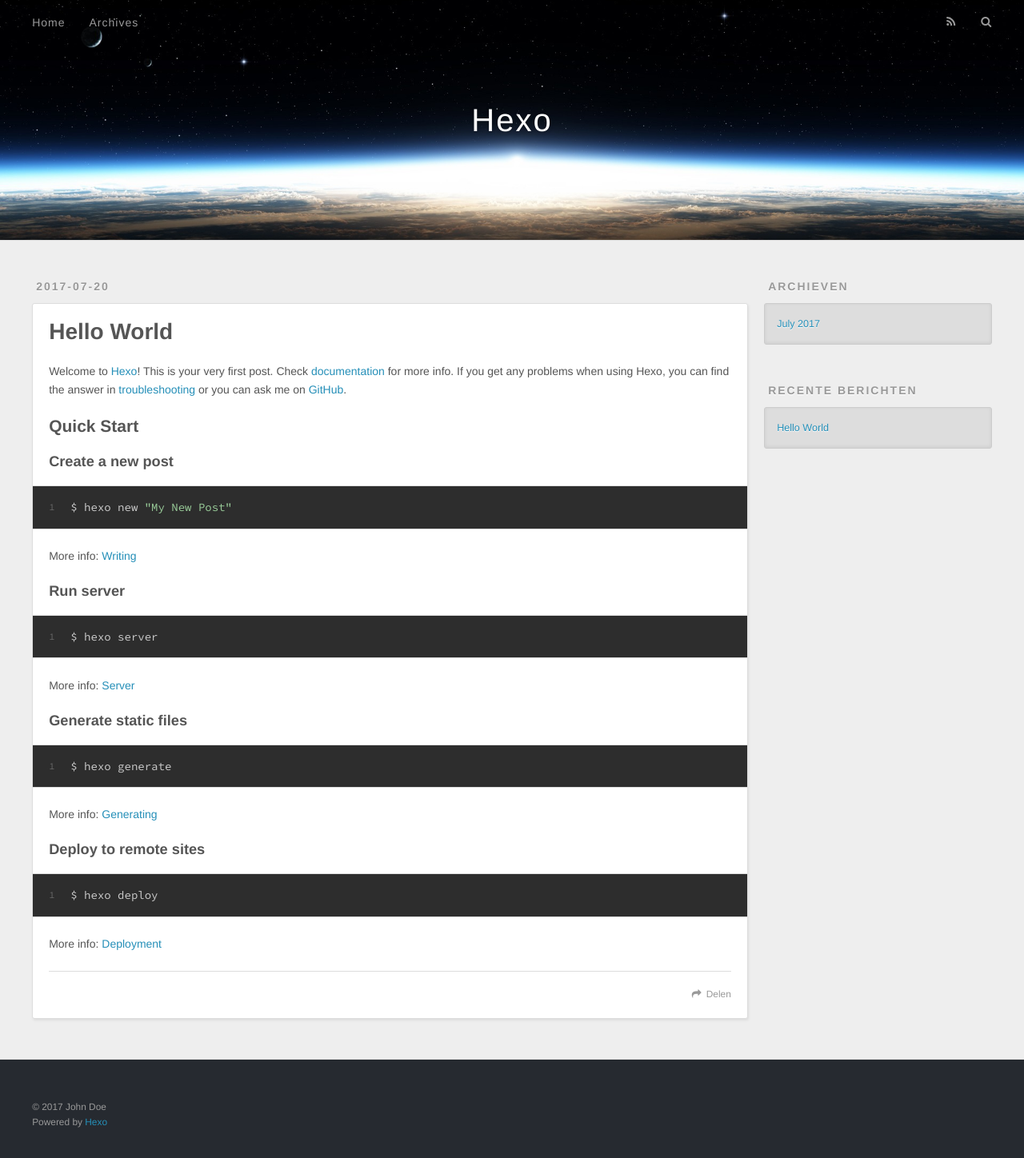
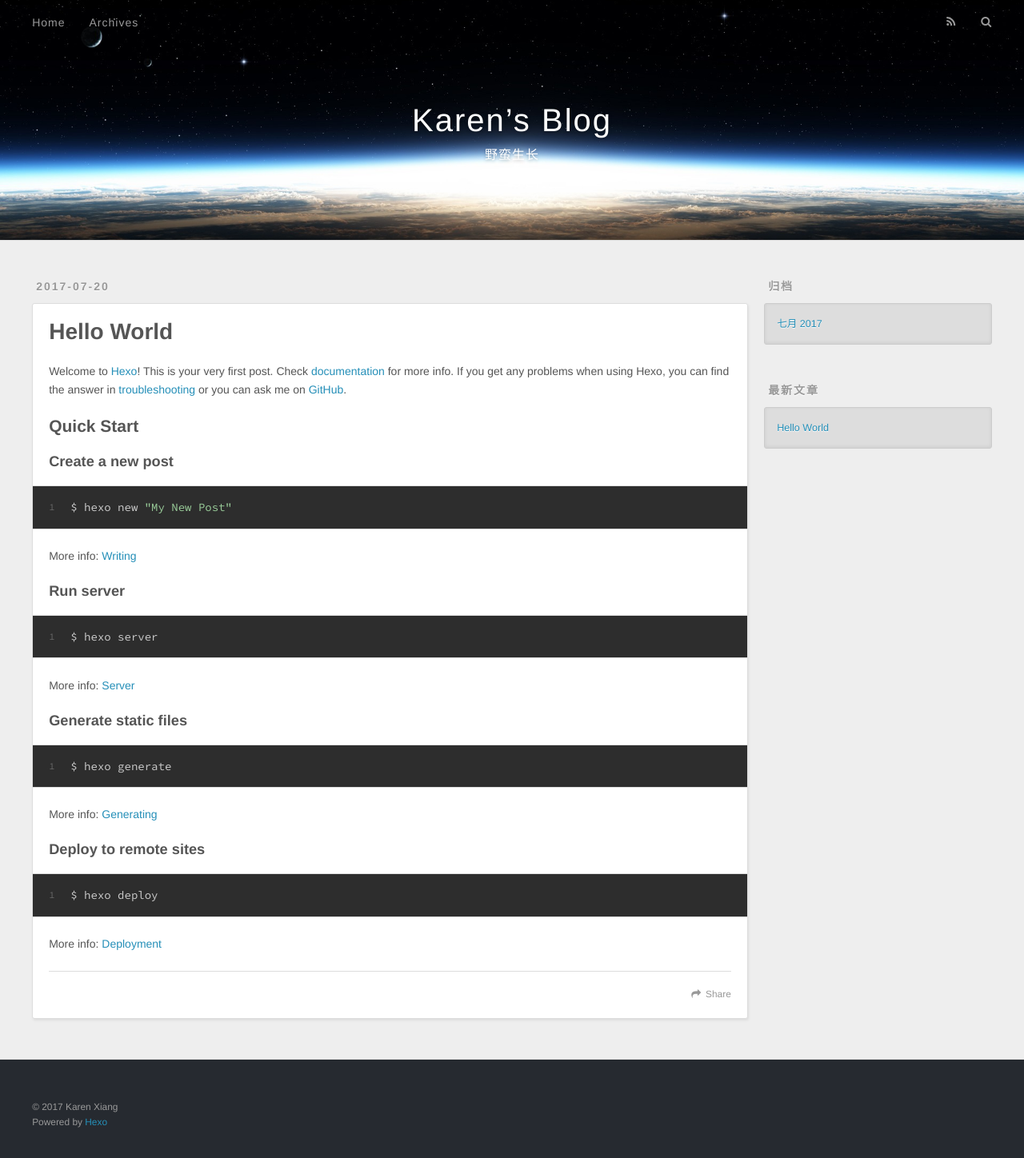
Before and after one commit to KarenXiang/KarenXiang.github.io, a plain HTML site: page index.html in a window 1280 px wide. Shown: the whole page at 80% size. Drawn offline with nearby package versions, Linux system fonts and the light colour scheme.

Commit message:
Site updated: 2017-07-20 11:51:26

```diff
--- a/index.html
+++ b/index.html
@@ -3,16 +3,20 @@
 <head>
   <meta charset="utf-8">
 
-  <title>Hexo</title>
+  <title>Karen’s Blog</title>
   <meta name="viewport" content="width=device-width, initial-scale=1, maximum-scale=1">
-  <meta property="og:type" content="website">
-<meta property="og:title" content="Hexo">
+  <meta name="description" content="真正的和平来源于互相理解">
+<meta property="og:type" content="website">
+<meta property="og:title" content="Karen’s Blog">
 <meta property="og:url" content="http://yoursite.com/index.html">
-<meta property="og:site_name" content="Hexo">
+<meta property="og:site_name" content="Karen’s Blog">
+<meta property="og:description" content="真正的和平来源于互相理解">
+<meta property="og:locale" content="zh-CN">
 <meta name="twitter:card" content="summary">
-<meta name="twitter:title" content="Hexo">
+<meta name="twitter:title" content="Karen’s Blog">
+<meta name="twitter:description" content="真正的和平来源于互相理解">
 
-    <link rel="alternate" href="/atom.xml" title="Hexo" type="application/atom+xml">
+    <link rel="alternate" href="/atom.xml" title="Karen’s Blog" type="application/atom+xml">
 
 
     <link rel="icon" href="/favicon.png">
@@ -33,8 +37,12 @@
   <div id="header-outer" class="outer">
     <div id="header-title" class="inner">
       <h1 id="logo-wrap">
-        <a href="/" id="logo">Hexo</a>
+        <a href="/" id="logo">Karen’s Blog</a>
       </h1>
+
+        <h2 id="subtitle-wrap">
+          <a href="/" id="subtitle">野蛮生长</a>
+        </h2>
 
     </div>
     <div id="header-inner" class="inner">
@@ -50,7 +58,7 @@
 
           <a id="nav-rss-link" class="nav-icon" href="/atom.xml" title="RSS Feed"></a>
 
-        <a id="nav-search-btn" class="nav-icon" title="Zoeken"></a>
+        <a id="nav-search-btn" class="nav-icon" title="搜索"></a>
       </nav>
       <div id="search-form-wrap">
         <form action="//google.com/search" method="get" accept-charset="UTF-8" class="search-form"><input type="search" name="q" class="search-form-input" placeholder="Search"><button type="submit" class="search-form-submit">&#xF002;</button><input type="hidden" name="sitesearch" value="http://yoursite.com"></form>
@@ -96,7 +104,7 @@
 
     </div>
     <footer class="article-footer">
-      <a data-url="http://yoursite.com/2017/07/20/hello-world/" data-id="cj5cguc9t0000fhwesmobyhm3" class="article-share-link">Delen</a>
+      <a data-url="http://yoursite.com/2017/07/20/hello-world/" data-id="cj5cm6fvd0000qdwe3bhh2dwi" class="article-share-link">Share</a>
 
 
     </footer>
@@ -121,9 +129,9 @@
 
 
   <div class="widget-wrap">
-    <h3 class="widget-title">Archieven</h3>
+    <h3 class="widget-title">归档</h3>
     <div class="widget">
-      <ul class="archive-list"><li class="archive-list-item"><a class="archive-list-link" href="/archives/2017/07/">July 2017</a></li></ul>
+      <ul class="archive-list"><li class="archive-list-item"><a class="archive-list-link" href="/archives/2017/07/">七月 2017</a></li></ul>
     </div>
   </div>
 
@@ -131,7 +139,7 @@
 
 
   <div class="widget-wrap">
-    <h3 class="widget-title">Recente berichten</h3>
+    <h3 class="widget-title">最新文章</h3>
     <div class="widget">
       <ul>
 
@@ -151,7 +159,7 @@
 
   <div class="outer">
     <div id="footer-info" class="inner">
-      &copy; 2017 John Doe<br>
+      &copy; 2017 Karen Xiang<br>
       Powered by <a href="http://hexo.io/" target="_blank">Hexo</a>
     </div>
   </div>
```
Also changed, not shown: 2017/07/20/hello-world/index.html (+15 -10 lines), archives/2017/07/index.html (+21 -13 lines), archives/2017/index.html (+21 -13 lines), archives/index.html (+21 -13 lines).
